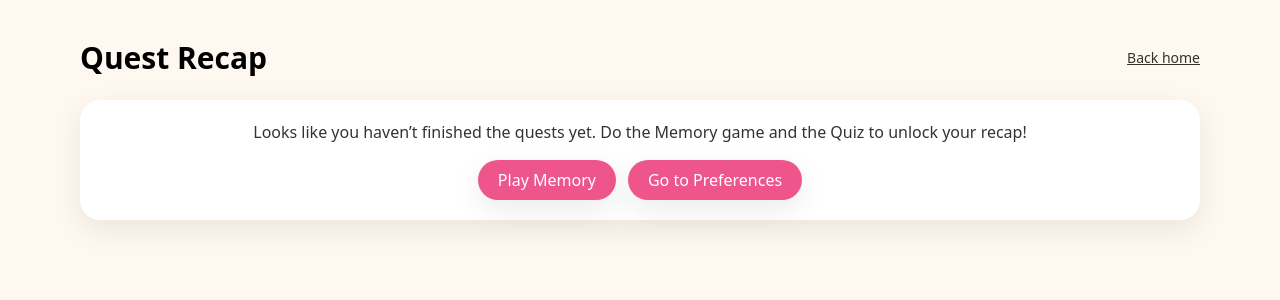
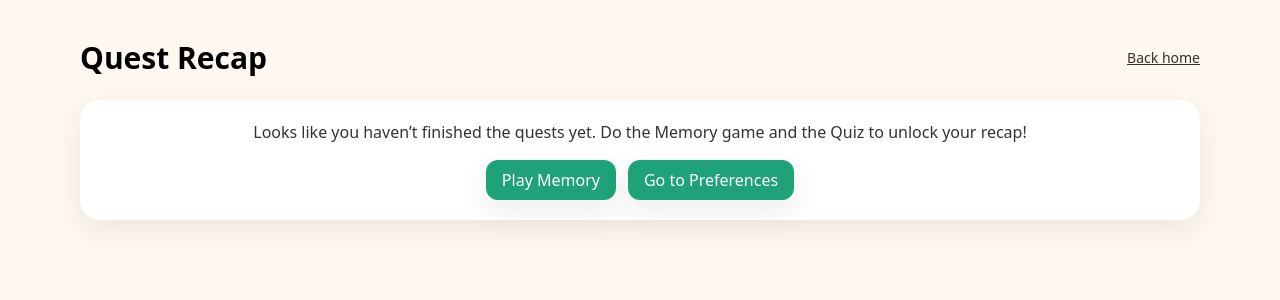
Before and after one commit to TomFerr23/dino-date-quest, a React (Vite) app: page /gift in a window 1280 px wide. Shown: the top 300 px of the page. Built offline with nearby package versions, Linux system fonts and the light colour scheme.

Commit message:
fix(types): use HTMLMotionProps for Button to avoid onDrag clash

```diff
--- a/src/components/Button.tsx
+++ b/src/components/Button.tsx
@@ -1,5 +1,27 @@
 import React from 'react'
-import { motion } from 'framer-motion'
-export default function Button({ className='', ...props }: React.ButtonHTMLAttributes<HTMLButtonElement>) {
-  return <motion.button whileTap={{scale:0.98}} {...props} className={"bg-blush text-white px-5 py-2 rounded-2xl shadow-soft hover:opacity-90 "+className} />
+import { motion, type HTMLMotionProps } from 'framer-motion'
+
+type ButtonProps = HTMLMotionProps<'button'> & {
+  className?: string
 }
+
+export default function Button({
+  className = '',
+  children,
+  ...props
+}: ButtonProps) {
+  return (
+    <motion.button
+      whileTap={{ scale: 0.98 }}
+      transition={{ type: 'spring', stiffness: 400, damping: 20 }}
+      className={
+        `inline-flex items-center justify-center rounded-xl px-4 py-2
+         bg-dino text-white shadow-soft
+         disabled:opacity-50 disabled:pointer-events-none ` + className
+      }
+      {...props}
+    >
+      {children}
+    </motion.button>
+  )
+}
```
